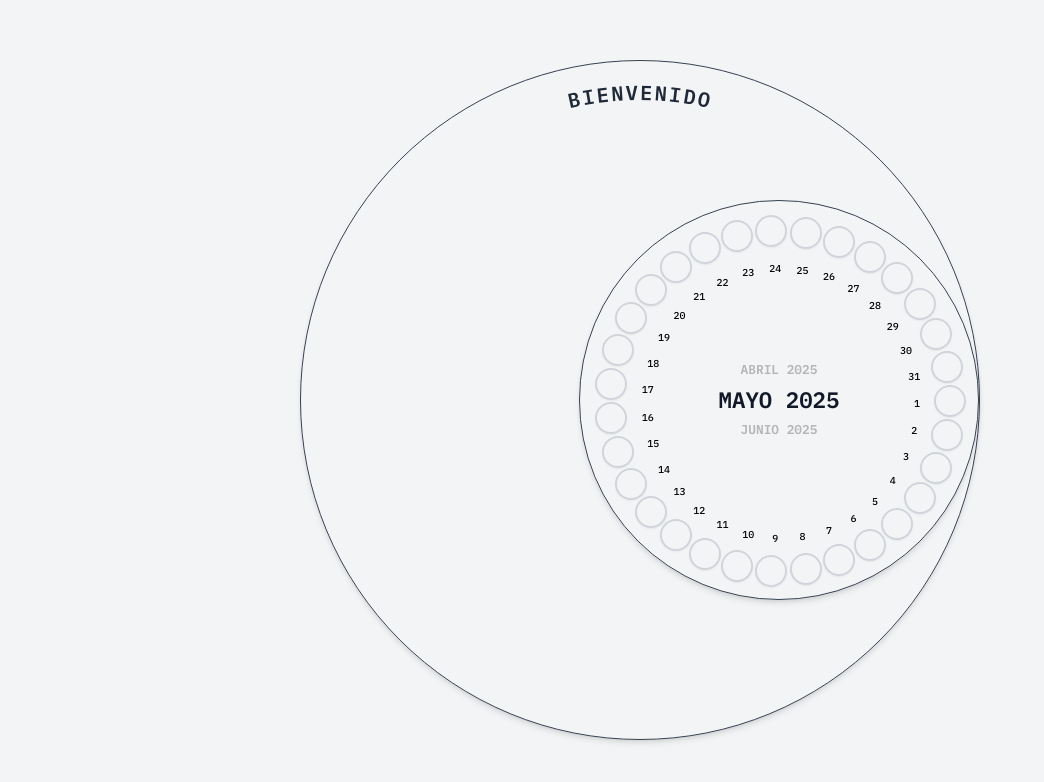
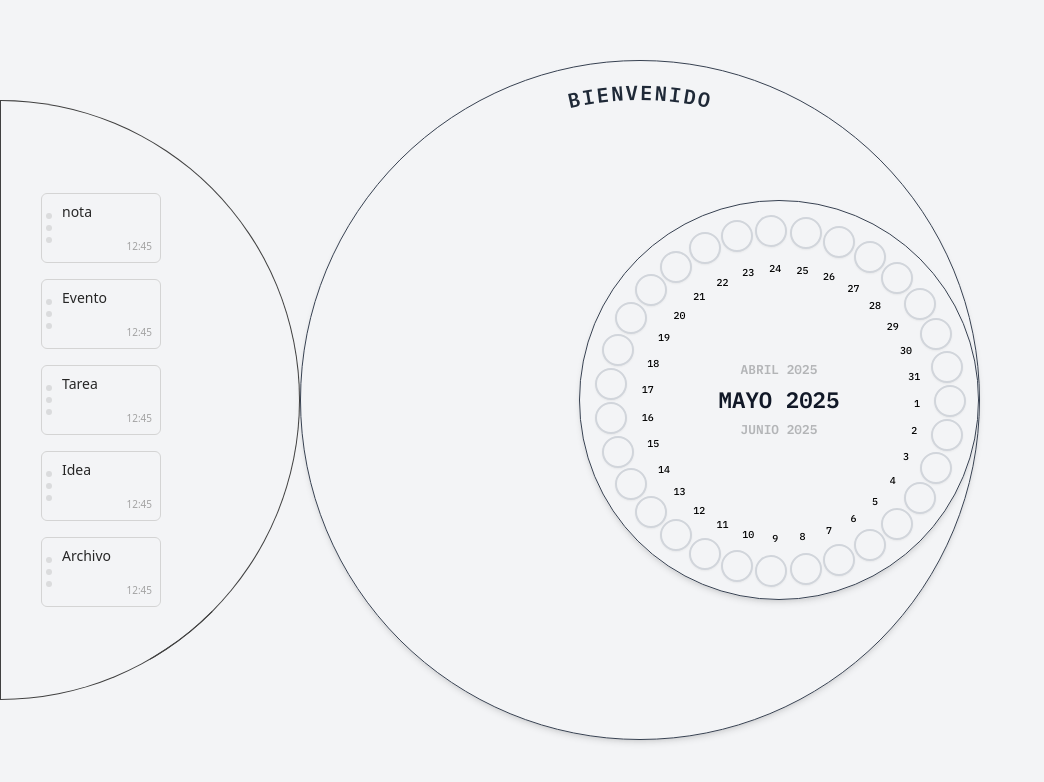
Before and after one commit to DiegoParadiso/recurnote, a React (Vite) app in the folder frontend/: page / in a window 1280 px wide. Shown: the top 782 px of the page, without its empty margins (0-1044 px from the left). Built offline with nearby package versions, Linux system fonts and the light colour scheme.

Commit message:
conf. de halfcircle

```diff
--- a/frontend/src/components/CircleLarge/CircleLarge.jsx
+++ b/frontend/src/components/CircleLarge/CircleLarge.jsx
@@ -1,3 +1,4 @@
+// src/components/CircleLarge/CircleLarge.jsx
 import { useState, useEffect, useRef } from 'react';
 import CircleSmall from '../CircleSmall/CircleSmall';
 import NotesArea from './NotesArea';
@@ -9,6 +10,7 @@ export default function CircleLarge() {
   const { width } = useWindowDimensions();
   const containerRef = useRef(null);
   const [circleSize, setCircleSize] = useState(680);
+  const [droppedItems, setDroppedItems] = useState([]);
 
   useEffect(() => {
     if (containerRef.current) {
@@ -28,17 +30,52 @@ export default function CircleLarge() {
     : 'Bienvenido';
 
   const isSmallScreen = width <= 640;
-
-  // Parámetros para el arco responsivo
   const radius = circleSize / 2 - 40;
   const cx = circleSize / 2;
   const cy = circleSize / 2;
   const arcStartX = cx - radius;
   const arcEndX = cx + radius;
 
+  const handleDragOver = (e) => {
+    e.preventDefault();
+  };
+
+  const handleDrop = (e) => {
+    e.preventDefault();
+    if (!containerRef.current) return;
+    const rect = containerRef.current.getBoundingClientRect();
+    const offsetX = e.clientX - rect.left;
+    const offsetY = e.clientY - rect.top;
+    const clampedX = Math.max(0, Math.min(offsetX, rect.width - 50));
+    const clampedY = Math.max(0, Math.min(offsetY, rect.height - 50));
+    const source = e.dataTransfer.getData('source');
+
+    if (source === 'sidebar') {
+      const label = e.dataTransfer.getData('text/plain');
+      const newItem = { id: Date.now(), label, x: clampedX, y: clampedY };
+      setDroppedItems((prev) => [...prev, newItem]);
+    } else if (source === 'dropped') {
+      const itemId = e.dataTransfer.getData('itemId');
+      setDroppedItems((prev) =>
+        prev.map((item) =>
+          item.id.toString() === itemId ? { ...item, x: clampedX, y: clampedY } : item
+        )
+      );
+    }
+  };
+
+  const getItemStyle = (label) => {
+    if (label.includes('Nota')) return 'border-blue-400 text-blue-600';
+    if (label.includes('Evento')) return 'border-pink-400 text-pink-600';
+    if (label.includes('Tarea')) return 'border-green-400 text-green-600';
+    if (label.includes('Idea')) return 'border-yellow-400 text-yellow-600';
+    if (label.includes('Archivo')) return 'border-purple-400 text-purple-600';
+    if (label.includes('Recordatorio')) return 'border-red-400 text-red-600';
+    return 'border-gray-400 text-gray-600';
+  };
+
   return (
     <div className="uppercase relative flex flex-col items-center justify-center">
-      {/* Texto curvo arriba */}
       <svg
         className="absolute top-0 left-0 w-full h-full pointer-events-none"
         viewBox={`0 0 ${circleSize} ${circleSize}`}
@@ -66,12 +103,37 @@ export default function CircleLarge() {
 
       <div
         ref={containerRef}
-        className="rounded-full border border-gray-700 shadow-md w-[90vw] max-w-[680px] h-[90vw] max-h-[680px] flex items-center justify-center relative"
+        onDragOver={handleDragOver}
+        onDrop={handleDrop}
+        className="rounded-full border border-gray-700 shadow-md w-[90vw] max-w-[680px] h-[90vw] max-h-[680px] flex items-center justify-center relative overflow-hidden"
       >
         {selectedDay && <NotesArea dayInfo={selectedDay} />}
         {!isSmallScreen && (
           <CircleSmall onDayClick={setSelectedDay} isSmallScreen={false} />
         )}
+
+        {/* Objetos soltados con estilo minimalista */}
+        {droppedItems.map((item) => (
+          <div
+            key={item.id}
+            draggable
+            onDragStart={(e) => {
+              e.dataTransfer.setData('source', 'dropped');
+              e.dataTransfer.setData('itemId', item.id.toString());
+            }}
+            style={{
+              position: 'absolute',
+              left: item.x,
+              top: item.y,
+            }}
+            className={`w-[48px] h-[48px] rounded-full bg-white/70 backdrop-blur-sm
+              flex items-center justify-center shadow-sm hover:scale-105 transition-transform
+              cursor-grab active:cursor-grabbing ${getItemStyle(item.label)}`}
+            title={item.label}
+          >
+            {item.label.split(' ')[0]}
+          </div>
+        ))}
       </div>
 
       {isSmallScreen && (
--- /dev/null
+++ b/frontend/src/components/HalfCircleSidebar/HalfCircleSidebar.jsx
@@ -0,0 +1,42 @@
+import { useState } from 'react';
+
+export default function HalfCircleSidebar() {
+  const [items] = useState([
+    { id: 1, label: 'nota' },
+    { id: 2, label: 'Evento' },
+    { id: 3, label: 'Tarea' },
+    { id: 4, label: 'Idea' },
+    { id: 5, label: 'Archivo' },
+  ]);
+
+  return (
+    <div className="absolute left-0 top-1/2 -translate-y-1/2 z-10">
+      <div className="w-[300px] h-[600px] border border-neutral-700 rounded-r-full flex flex-col items-start justify-center gap-4 overflow-auto p-10">
+        {items.map((item) => (
+          <div
+            key={item.id}
+            draggable
+            onDragStart={(e) => {
+              e.dataTransfer.setData('text/plain', item.label);
+              e.dataTransfer.setData('source', 'sidebar');
+            }}
+            className="relative w-[120px] h-[70px] border border-neutral-300 rounded-md p-2 pl-5 cursor-grab hover:bg-neutral-100 transition-colors flex flex-col justify-between"
+          >
+            {/* Hojalillos decorativos */}
+            <div className="absolute left-1 top-1/2 -translate-y-1/2 flex flex-col gap-1.5">
+              {[...Array(3)].map((_, i) => (
+                <div
+                  key={i}
+                  className="w-[6px] h-[6px] bg-neutral-400/30 rounded-full"
+                />
+              ))}
+            </div>
+
+            <div className="text-sm font-medium text-neutral-800">{item.label}</div>
+            <div className="text-[10px] text-neutral-400 text-right">12:45</div>
+          </div>
+        ))}
+      </div>
+    </div>
+  );
+}
--- a/frontend/src/pages/Home.jsx
+++ b/frontend/src/pages/Home.jsx
@@ -1,8 +1,10 @@
 import CircleLarge from '../components/CircleLarge/CircleLarge'
+import HalfCircleSidebar from '../components/HalfCircleSidebar/HalfCircleSidebar'
 
 export default function Home() {
   return (
-<div className="pt-3 sm:pt-0 w-screen min-h-[100dvh] bg-gray-100 flex items-center justify-center">
+    <div className="pt-3 sm:pt-0 w-screen min-h-[100dvh] bg-gray-100 flex items-center justify-center relative">
+      <HalfCircleSidebar />
       <CircleLarge />
     </div>
   );
```
